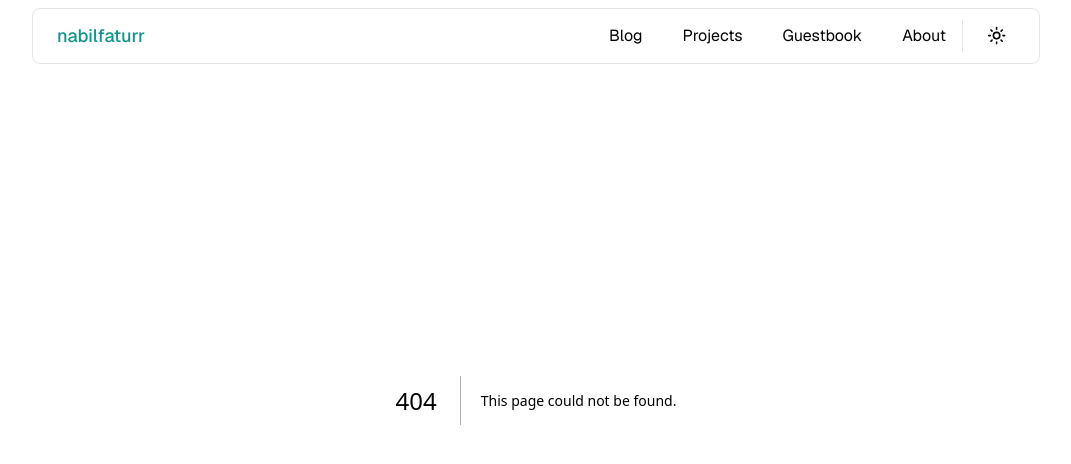
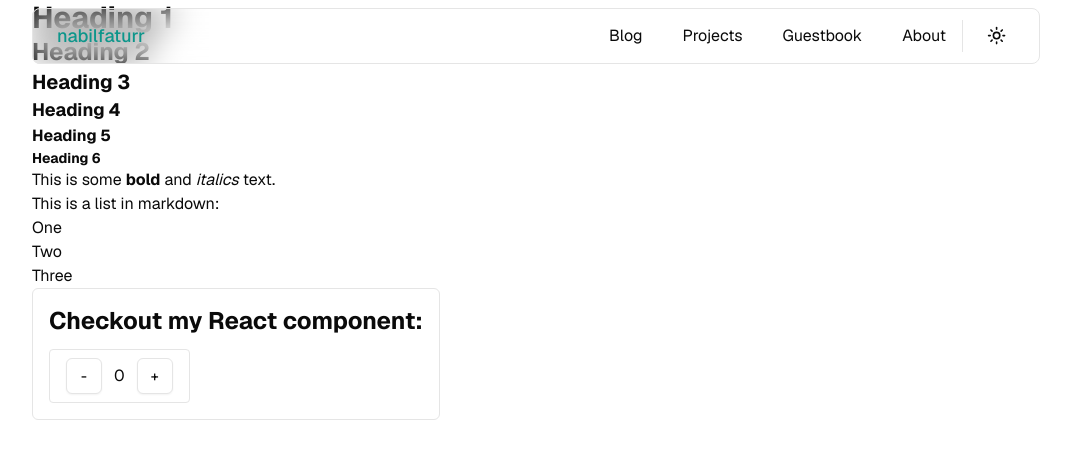
Before and after one commit to nabilfaturr/portfolio, a Next.js app: page /mdx-page in a window 1280 px wide. Before the commit this address had no page. Shown: the top 464 px of the page, without its empty margins (104-1175 px from the left). Built offline with nearby package versions, Linux system fonts and the light colour scheme.

Commit message:
feat(blog): setup mdx

```diff
--- a/next.config.mjs
+++ b/next.config.mjs
@@ -1,4 +1,15 @@
+import createMDX from "@next/mdx";
+
 /** @type {import('next').NextConfig} */
-const nextConfig = {};
+const nextConfig = {
+  // Configure `pageExtensions` to include markdown and MDX files
+  pageExtensions: ["js", "jsx", "md", "mdx", "ts", "tsx"],
+  // Optionally, add any other Next.js config below
+};
 
-export default nextConfig;
+const withMDX = createMDX({
+  // Add markdown plugins here, as desired
+});
+
+// Merge MDX config with Next.js config
+export default withMDX(nextConfig);
--- a/package.json
+++ b/package.json
@@ -3,16 +3,20 @@
   "version": "0.1.0",
   "private": true,
   "scripts": {
-    "dev": "next dev --turbo",
+    "dev": "next dev",
     "build": "next build",
     "start": "next start",
     "lint": "next lint"
   },
   "dependencies": {
+    "@mdx-js/loader": "^3.0.1",
+    "@mdx-js/react": "^3.0.1",
+    "@next/mdx": "^14.2.8",
     "@radix-ui/react-dropdown-menu": "^2.1.1",
     "@radix-ui/react-icons": "^1.3.0",
     "@radix-ui/react-separator": "^1.1.0",
     "@radix-ui/react-slot": "^1.1.0",
+    "@types/mdx": "^2.0.13",
     "class-variance-authority": "^0.7.0",
     "clsx": "^2.1.1",
     "geist": "^1.3.1",
--- /dev/null
+++ b/src/app/blog/page.tsx
@@ -0,0 +1,8 @@
+import React from "react";
+import Welcome from "@/markdown/welcome.mdx";
+
+const BlogPage = () => {
+  return <Welcome />;
+};
+
+export default BlogPage;
--- a/src/app/globals.css
+++ b/src/app/globals.css
@@ -89,7 +89,7 @@
   }
 
   .mt-header {
-    @apply pt-[4rem];
+    @apply pt-[4.5rem];
   }
 
   .show {
--- /dev/null
+++ b/src/app/mdx-page/page.mdx
@@ -0,0 +1,28 @@
+import { useMDXComponents } from "@/mdx-components";
+import MyCounter from "@/components/shared/counter";
+
+
+# Heading 1
+
+## Heading 2
+
+### Heading 3
+
+#### Heading 4
+
+##### Heading 5
+
+###### Heading 6
+
+This is some **bold** and _italics_ text.
+
+This is a list in markdown:
+
+- One
+- Two
+- Three
+
+<div className="border rounded-md p-4 space-y-3 w-fit">
+  ## Checkout my React component:
+  <MyCounter />
+</div>
--- /dev/null
+++ b/src/components/shared/counter.tsx
@@ -0,0 +1,30 @@
+"use client";
+import React from "react";
+import { Button } from "../ui/button";
+
+const MyCounter = () => {
+  const [counter, setCounter] = React.useState(0);
+
+  const handleCounterPlus = () => {
+    setCounter((prevState) => prevState + 1);
+  };
+
+  const handleCounterMinus = () => {
+    setCounter((prevState) => prevState - 1);
+  };
+
+  return (
+    <div className="flex gap-3 items-center border w-fit px-4 py-2 rounded">
+      <Button variant={"outline"} size={"icon"} onClick={handleCounterMinus}>
+        -
+      </Button>
+      <span>{counter}</span>
+
+      <Button variant={"outline"} size={"icon"} onClick={handleCounterPlus}>
+        +
+      </Button>
+    </div>
+  );
+};
+
+export default MyCounter;
--- /dev/null
+++ b/src/components/shared/mdx/typography.tsx
@@ -0,0 +1,36 @@
+import React from "react";
+
+const levelToTag = (level: number) =>
+  `h${level}` as keyof JSX.IntrinsicElements;
+type TLevel = 1 | 2 | 3 | 4 | 5 | 6;
+
+const Heading = ({
+  children,
+  level,
+  ...props
+}: {
+  children: React.ReactNode;
+  level: TLevel;
+}) => {
+  const Tag = levelToTag(level);
+  const tagStyle: Record<TLevel, string> = {
+    1: "text-3xl font-bold",
+    2: "text-2xl font-bold",
+    3: "text-xl font-bold",
+    4: "text-lg font-bold",
+    5: "text-md font-bold",
+    6: "text-sm font-bold",
+  };
+
+  return (
+    <Tag className={tagStyle[level]} {...props}>
+      {children}
+    </Tag>
+  );
+};
+
+const Text = ({ children }: { children: React.ReactNode }) => {
+  return <p className="text-base">{children}</p>;
+};
+
+export { Heading, Text };
--- /dev/null
+++ b/src/markdown/welcome.mdx
@@ -0,0 +1 @@
+# Hello Everyone!!
--- /dev/null
+++ b/src/mdx-components.tsx
@@ -0,0 +1,41 @@
+import { Heading, Text } from "./components/shared/mdx/typography";
+import type { MDXComponents } from "mdx/types";
+
+export function useMDXComponents(components: MDXComponents): MDXComponents {
+  return {
+    h1: ({ children, ...props }) => (
+      <Heading level={1} {...props}>
+        {children}
+      </Heading>
+    ),
+    h2: ({ children, ...props }) => (
+      <Heading level={2} {...props}>
+        {children}
+      </Heading>
+    ),
+    h3: ({ children, ...props }) => (
+      <Heading level={3} {...props}>
+        {children}
+      </Heading>
+    ),
+    h4: ({ children, ...props }) => (
+      <Heading level={4} {...props}>
+        {children}
+      </Heading>
+    ),
+    h5: ({ children, ...props }) => (
+      <Heading level={5} {...props}>
+        {children}
+      </Heading>
+    ),
+    h6: ({ children, ...props }) => (
+      <Heading level={6} {...props}>
+        {children}
+      </Heading>
+    ),
+    p: ({ children, ...props }) => (
+      <Text {...props}>{children}</Text>
+    ),
+    ...components,
+  };
+}
--- a/tailwind.config.ts
+++ b/tailwind.config.ts
@@ -7,6 +7,7 @@ const config: Config = {
     "./src/pages/**/*.{js,ts,jsx,tsx,mdx}",
     "./src/components/**/*.{js,ts,jsx,tsx,mdx}",
     "./src/app/**/*.{js,ts,jsx,tsx,mdx}",
+    "./src/mdx-components.tsx",
   ],
   theme: {
     extend: {
```
Also changed, not shown: 1 other file (tests, documents, lock files or other folders).
